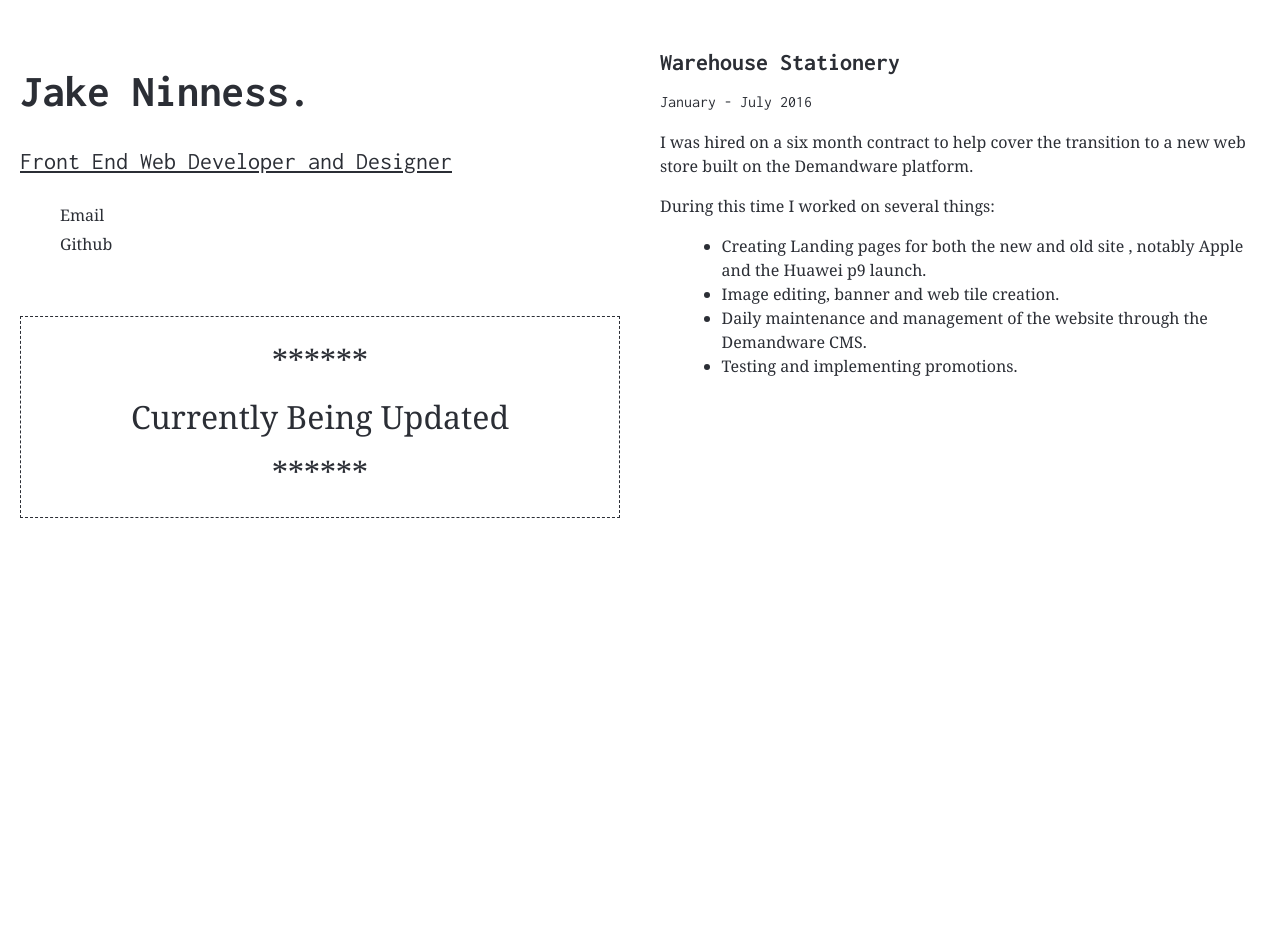
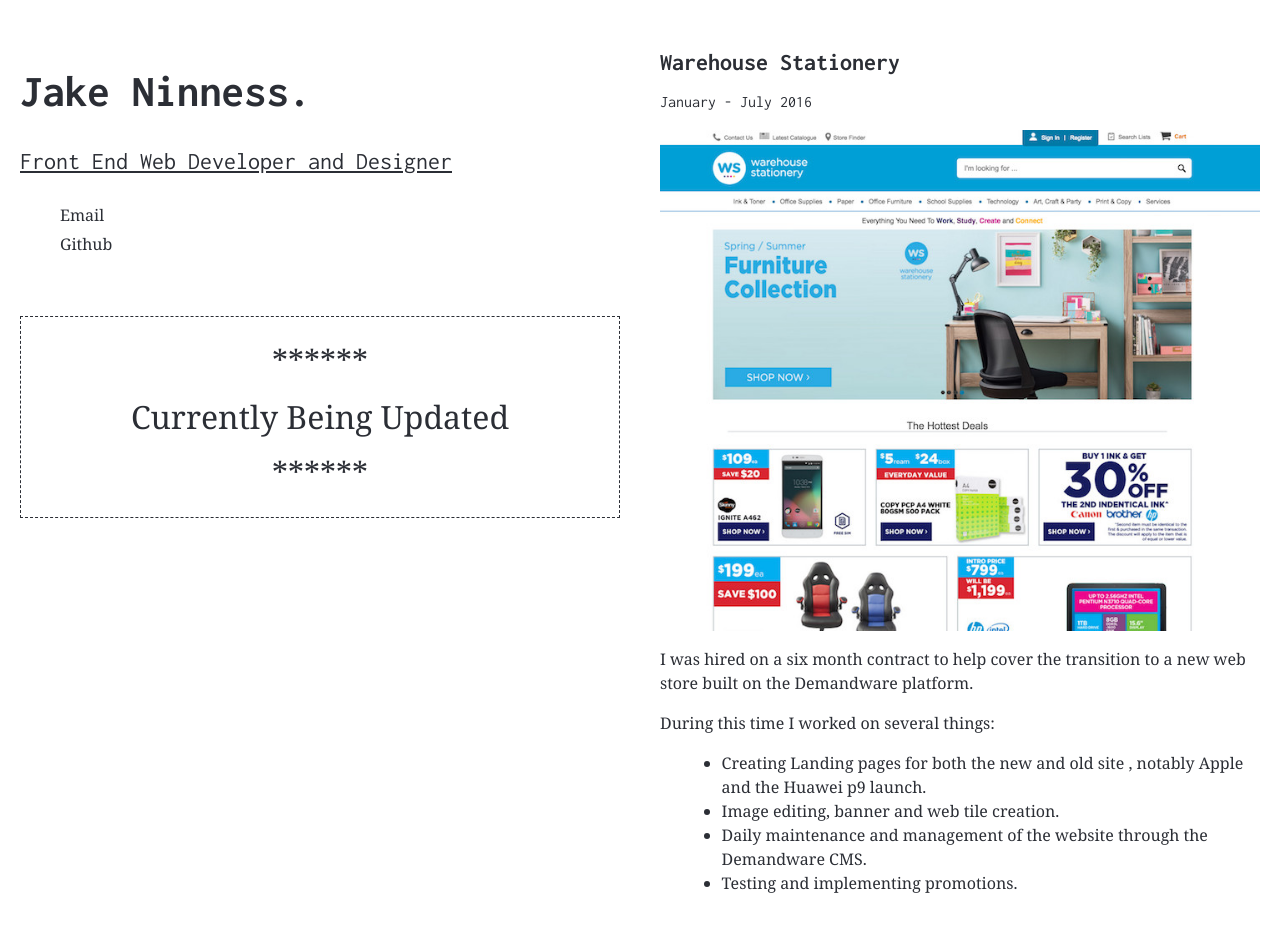
Before and after one commit to jakeninny/jakeninny.github.io, a Jekyll site: the page built from _posts/2016-01-13-warehouse-stationery.markdown, in a window 1280 px wide. Built offline with Jekyll 4.4.1, drawn with Linux system fonts in a browser that asks for light colours; before the commit the page ends 900 px from its top, so only the background shows below that.

Commit message:
adding images to posts

```diff
--- a/_posts/2016-01-13-warehouse-stationery.markdown
+++ b/_posts/2016-01-13-warehouse-stationery.markdown
@@ -7,6 +7,9 @@
 dates: January - July 2016
 ---
 
+[![Warehouse stationery website]({{ site.url }}assets/images/warehouse.jpg)](http://www.warehousestationery.co.nz/)
+
+
 I was hired on a six month contract to help cover the transition to a new web store built on the Demandware platform.
 
 During this time I worked on several things:
```
Also changed, not shown: assets/images/warehouse.jpg (added), assets/images/warehouse.png (added).
